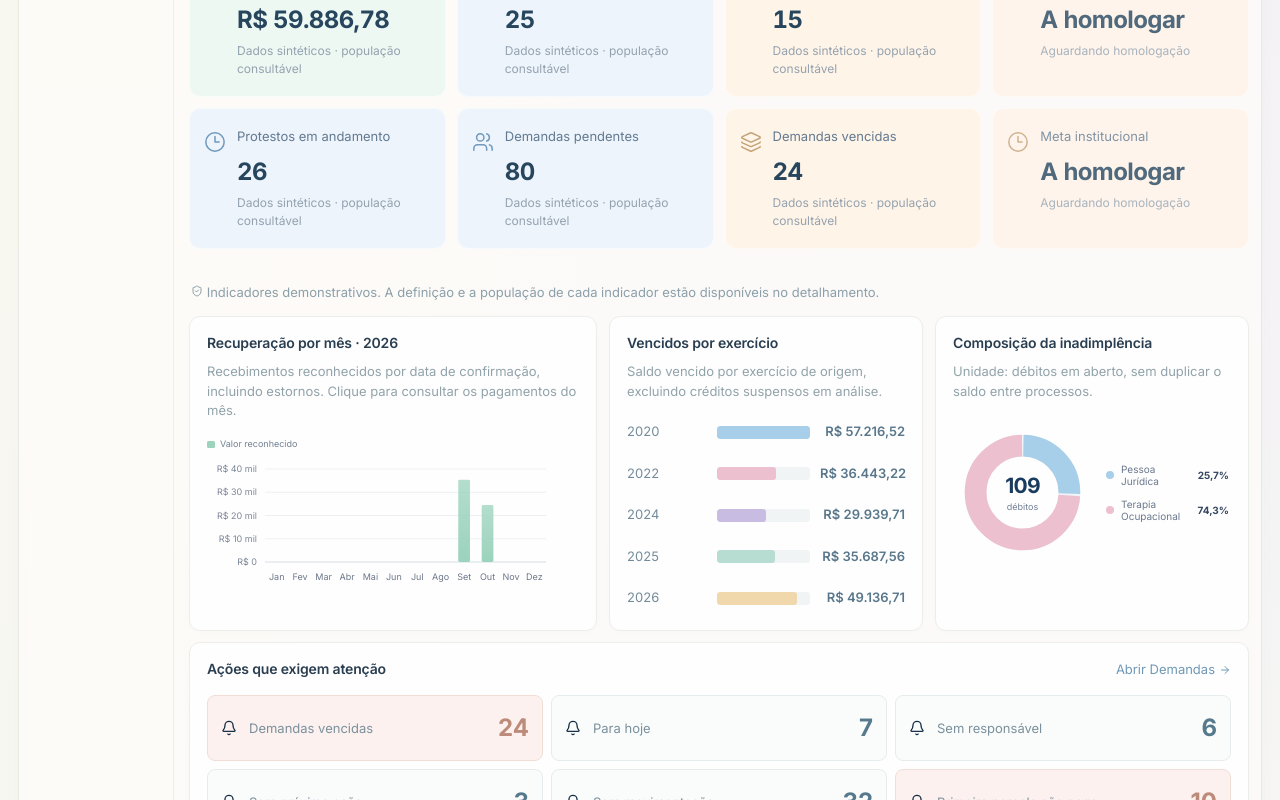
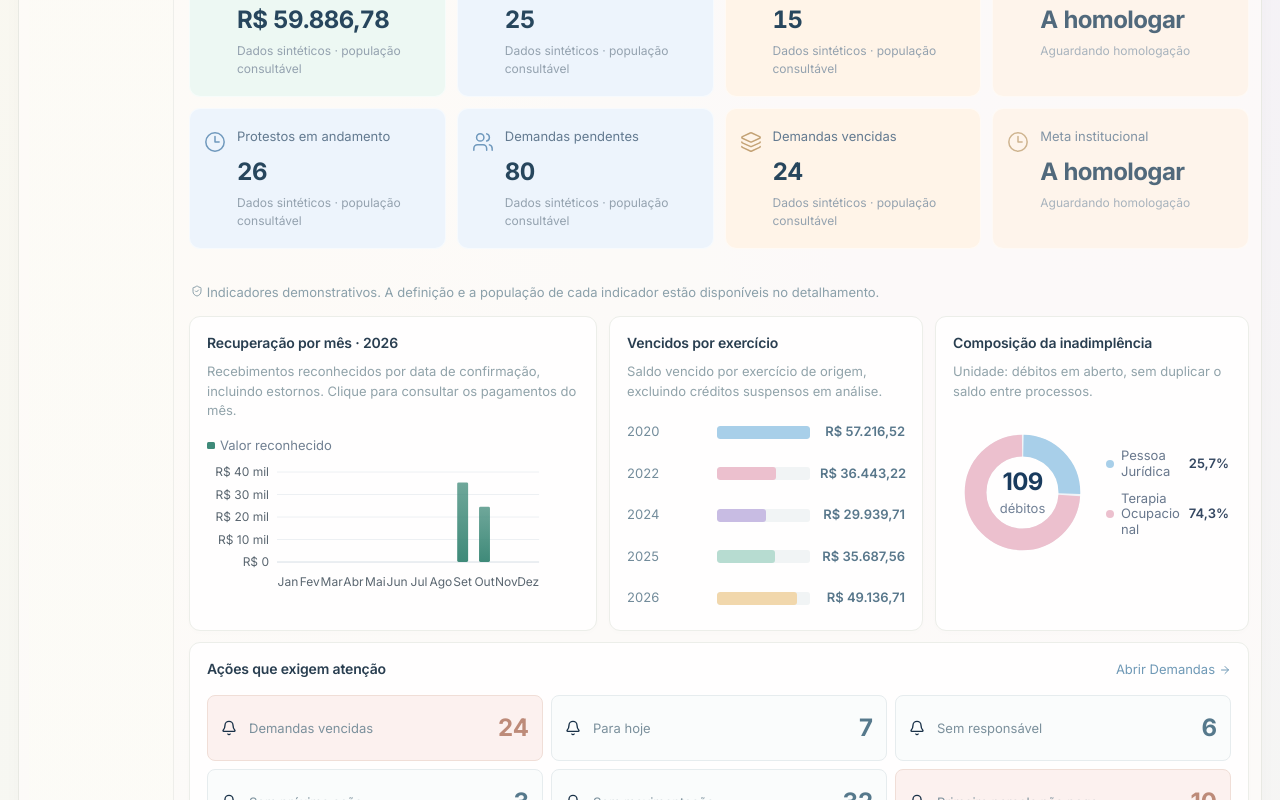
Before and after one commit to Denny-archer/negociafacil-web, a React (Vite) app: page / in a window 1280 px wide. Shown: the part 586-1386 px from the top of the page. Built offline with nearby package versions, Linux system fonts and the light colour scheme.

Commit message:
style(design): gráficos e ações de documento com tipografia e cores acessíveis

```diff
--- a/src/components/Charts.tsx
+++ b/src/components/Charts.tsx
@@ -21,6 +21,9 @@ interface DonutChartProps {
 const numberFormat = new Intl.NumberFormat('pt-BR', { maximumFractionDigits: 0 });
 const decimalFormat = new Intl.NumberFormat('pt-BR', { maximumFractionDigits: 1 });
 const moneyFormat = new Intl.NumberFormat('pt-BR', { style: 'currency', currency: 'BRL' });
+// Deslocamentos dos rótulos SVG (texto de 12px): centralização vertical no tick e distância da base do viewBox.
+const AXIS_LABEL_DY = 4;
+const MONTH_LABEL_OFFSET = 4;
 const finiteValue = (value: number) => (Number.isFinite(value) ? Math.max(0, value) : 0);
 
 function axisValue(value: number, money: boolean) {
@@ -62,8 +65,8 @@ export function ComboChart({ data, mode, onSelect, firstSeriesLabel, singleSerie
   const money = mode === 'money';
   const firstLabel = firstSeriesLabel || (money ? 'Arrecadação' : 'Total de inscritos');
   const secondLabel = money ? 'Valor em aberto' : 'Inadimplentes';
-  const firstColor = money ? '#9bd3bd' : '#b8dcf4';
-  const secondColor = '#e8a9c3';
+  const firstColor = money ? 'var(--chart-mint)' : 'var(--chart-blue)';
+  const secondColor = 'var(--chart-rose)';
 
   useEffect(() => {
     const element = container.current;
@@ -82,10 +85,10 @@ export function ComboChart({ data, mode, onSelect, firstSeriesLabel, singleSerie
   }));
   const hasData = values.some((point) => point.first > 0 || point.second > 0 || point.rate > 0);
   const height = money ? 130 : 150;
-  const left = money ? 58 : 43;
-  const right = 33;
+  const left = money ? 70 : 52;
+  const right = 40;
   const top = 12;
-  const bottom = 25;
+  const bottom = 28;
   const plotWidth = Math.max(1, width - left - right);
   const plotHeight = height - top - bottom;
   const scale = scaleFor(Math.max(0, ...values.flatMap((point) => [point.first, point.second])));
@@ -99,7 +102,7 @@ export function ComboChart({ data, mode, onSelect, firstSeriesLabel, singleSerie
   const activeValues = activeIndex === null ? undefined : values[activeIndex];
   const format = (value: number) => (money ? moneyFormat.format(value) : numberFormat.format(value));
   const labelEvery = data.length > 0 && cell < 21 ? Math.ceil(21 / cell) : 1;
-  const tooltipWidth = 176;
+  const tooltipWidth = 208;
   const tooltipLeft = activeIndex === null ? 0 : Math.max(4, Math.min(width - tooltipWidth - 4, left + cell * (activeIndex + 0.5) - tooltipWidth / 2));
 
   return (
@@ -114,16 +117,16 @@ export function ComboChart({ data, mode, onSelect, firstSeriesLabel, singleSerie
         <div className="chart-plot" style={{ height }} onMouseLeave={() => setActiveIndex(null)}>
           <svg className="chart-svg" viewBox={`0 0 ${width} ${height}`} aria-hidden="true">
             <defs>
-              <linearGradient id={`${paintId}-first`} x1="0" y1="0" x2="0" y2="1"><stop offset="0%" stopColor={firstColor} stopOpacity="0.75" /><stop offset="100%" stopColor={firstColor} /></linearGradient>
-              <linearGradient id={`${paintId}-second`} x1="0" y1="0" x2="0" y2="1"><stop offset="0%" stopColor={secondColor} stopOpacity="0.8" /><stop offset="100%" stopColor={secondColor} /></linearGradient>
+              <linearGradient id={`${paintId}-first`} x1="0" y1="0" x2="0" y2="1"><stop offset="0%" style={{ stopColor: firstColor }} stopOpacity="0.75" /><stop offset="100%" style={{ stopColor: firstColor }} /></linearGradient>
+              <linearGradient id={`${paintId}-second`} x1="0" y1="0" x2="0" y2="1"><stop offset="0%" style={{ stopColor: secondColor }} stopOpacity="0.8" /><stop offset="100%" style={{ stopColor: secondColor }} /></linearGradient>
             </defs>
             {scale.ticks.map((tick) => (
               <g key={tick}>
                 <line className="chart-grid" x1={left} x2={width - right} y1={yValue(tick)} y2={yValue(tick)} />
-                <text className="chart-axis" x={left - 8} y={yValue(tick) + 3} textAnchor="end">{axisValue(tick, money)}</text>
+                <text className="chart-axis" x={left - 8} y={yValue(tick) + AXIS_LABEL_DY} textAnchor="end">{axisValue(tick, money)}</text>
               </g>
             ))}
-            {!singleSeries && rateScale.ticks.map((tick) => <text className="chart-axis" key={tick} x={width - right + 8} y={yRate(tick) + 3}>{decimalFormat.format(tick)}%</text>)}
+            {!singleSeries && rateScale.ticks.map((tick) => <text className="chart-axis" key={tick} x={width - right + 8} y={yRate(tick) + AXIS_LABEL_DY}>{decimalFormat.format(tick)}%</text>)}
             <line className="chart-baseline" x1={left} x2={width - right} y1={top + plotHeight} y2={top + plotHeight} />
             {values.map((point, index) => {
               const centerX = left + cell * (index + 0.5);
@@ -132,7 +135,7 @@ export function ComboChart({ data, mode, onSelect, firstSeriesLabel, singleSerie
                   {activeIndex === index && <rect className="chart-active-column" x={left + cell * index} y={top} width={cell} height={plotHeight} rx="3" />}
                   <rect x={singleSeries ? centerX - barWidth : centerX - barWidth - 1.5} y={yValue(point.first)} width={singleSeries ? barWidth * 2 : barWidth} height={Math.max(0, plotHeight * point.first / scale.max)} fill={`url(#${paintId}-first)`} rx="1.4" />
                   {!singleSeries && <rect x={centerX + 1.5} y={yValue(point.second)} width={barWidth} height={Math.max(0, plotHeight * point.second / scale.max)} fill={`url(#${paintId}-second)`} rx="1.4" />}
-                  {index % labelEvery === 0 && <text className="chart-axis chart-month" x={centerX} y={height - 7} textAnchor="middle">{data[index].label}</text>}
+                  {index % labelEvery === 0 && <text className="chart-axis chart-month" x={centerX} y={height - MONTH_LABEL_OFFSET} textAnchor="middle">{data[index].label}</text>}
                 </g>
               );
             })}
--- a/src/components/charts.css
+++ b/src/components/charts.css
@@ -12,8 +12,8 @@
   gap: 7px 17px;
   margin: 2px 0 5px;
   min-height: 15px;
-  font-size: 9px;
-  line-height: 1.4;
+  font-size: var(--fs-xs);
+  line-height: var(--lh-snug);
 }
 
 .chart-legend > span {
@@ -36,7 +36,7 @@
   width: 16px;
   height: 2px;
   border-radius: 3px;
-  background: #255176;
+  background: var(--navy);
 }
 
 .chart-line-key::after {
@@ -46,7 +46,7 @@
   width: 5px;
   height: 5px;
   border-radius: 50%;
-  background: #255176;
+  background: var(--navy);
   content: '';
 }
 
@@ -68,19 +68,19 @@
 }
 
 .chart-axis {
-  fill: #7a8798;
+  fill: var(--text-muted);
   font-family: inherit;
-  font-size: 9px;
-  font-weight: 400;
+  font-size: var(--fs-2xs);
+  font-weight: var(--fw-regular);
 }
 
-.chart-month { fill: #6b7789; font-size: 9px; }
+.chart-month { fill: var(--text-muted); font-size: var(--fs-2xs); }
 .chart-baseline { stroke: #dfe5eb; stroke-width: 1; }
 .chart-active-column { fill: #f0f5f9; }
 .chart-bars rect:not(.chart-active-column) { transition: opacity 140ms ease; }
 .chart-bars-active rect:not(.chart-active-column) { opacity: 0.9; }
-.chart-rate-line { fill: none; stroke: #234e74; stroke-width: 2.1; stroke-linecap: round; stroke-linejoin: round; }
-.chart-rate-dot { fill: #234e74; stroke: #fff; stroke-width: 0.5; transition: r 140ms ease; }
+.chart-rate-line { fill: none; stroke: var(--navy); stroke-width: 2.1; stroke-linecap: round; stroke-linejoin: round; }
+.chart-rate-dot { fill: var(--navy); stroke: #fff; stroke-width: 0.5; transition: r 140ms ease; }
 
 .chart-hit-target {
   position: absolute;
@@ -107,15 +107,15 @@
   background: rgb(255 255 255 / 97%);
   box-shadow: 0 5px 20px rgb(24 55 84 / 12%);
   color: #607186;
-  font-size: 9px;
+  font-size: var(--fs-sm);
   pointer-events: none;
 }
 
-.chart-tooltip > strong { display: block; margin-bottom: 7px; color: #203c5a; font-size: 11px; }
+.chart-tooltip > strong { display: block; margin-bottom: 7px; color: #203c5a; font-size: var(--fs-md); }
 .chart-tooltip > span { display: flex; align-items: center; gap: 5px; margin-top: 5px; }
 .chart-tooltip i { width: 6px; height: 6px; border-radius: 2px; flex: 0 0 auto; }
-.chart-tooltip b { margin-left: auto; color: #233f5b; font-size: 9px; font-weight: 650; }
-.chart-tooltip .chart-tooltip-line { height: 2px; background: #234e74; }
+.chart-tooltip b { margin-left: auto; color: #233f5b; font-size: var(--fs-sm); font-weight: var(--fw-semibold); }
+.chart-tooltip .chart-tooltip-line { height: 2px; background: var(--navy); }
 
 .chart-empty {
   display: flex;
@@ -125,7 +125,7 @@
   justify-content: center;
   gap: 11px;
   color: #8895a5;
-  font-size: 11px;
+  font-size: var(--fs-sm);
 }
 
 .chart-empty-bars { display: flex; height: 30px; align-items: flex-end; gap: 5px; }
@@ -168,7 +168,7 @@
   top: 50%;
   left: 50%;
   display: flex;
-  width: 82px;
+  width: 92px;
   flex-direction: column;
   align-items: center;
   gap: 3px;
@@ -177,8 +177,8 @@
   pointer-events: none;
 }
 
-.donut-center strong { color: #193b5e; font-size: 21px; font-weight: 750; letter-spacing: -0.7px; line-height: 1.15; white-space: nowrap; }
-.donut-center span { color: #718096; font-size: 9px; line-height: 1.3; }
+.donut-center strong { color: #193b5e; font-size: var(--fs-xl); font-weight: var(--fw-bold); letter-spacing: -0.7px; line-height: var(--lh-tight); white-space: nowrap; }
+.donut-center span { color: #718096; font-size: var(--fs-xs); line-height: var(--lh-snug); }
 
 .donut-legend { display: flex; min-width: 0; flex: 1 1 92px; flex-direction: column; gap: 3px; }
 
@@ -193,16 +193,16 @@
   background: transparent;
   color: #69788d;
   font-family: inherit;
-  font-size: 10px;
+  font-size: var(--fs-xs);
   text-align: left;
-  line-height: 1.2;
+  line-height: var(--lh-tight);
   cursor: default;
 }
 
 .donut-legend-clickable { cursor: pointer; }
 .donut-legend-dot { width: 8px; height: 8px; flex: 0 0 8px; border-radius: 50%; }
 .donut-legend-item span { min-width: 0; flex: 1 1 auto; overflow-wrap: anywhere; }
-.donut-legend-item b { flex: 0 0 auto; margin-left: auto; color: #344761; font-size: 10px; font-weight: 650; white-space: nowrap; }
+.donut-legend-item b { flex: 0 0 auto; margin-left: auto; color: #344761; font-size: var(--fs-xs); font-weight: var(--fw-semibold); white-space: nowrap; }
 .donut-legend-item-active { background: #f5f8fb; color: #294967; }
 .donut-legend-item:focus-visible { outline: 2px solid #7ba5c6; outline-offset: 2px; }
 
@@ -215,7 +215,7 @@
   flex-direction: column;
   gap: 3px;
   width: max-content;
-  max-width: 180px;
+  max-width: 220px;
   padding: 7px 10px;
   border: 1px solid #e5ebf1;
   border-radius: 8px;
@@ -223,36 +223,36 @@
   color: #718096;
   box-shadow: 0 4px 16px rgb(24 55 84 / 10%);
   transform: translate(-50%, -30%);
-  font-size: 10px;
+  font-size: var(--fs-sm);
   text-align: center;
   pointer-events: none;
 }
 
-.donut-tooltip strong { color: #2a4765; font-size: 10px; font-weight: 650; }
-.donut-empty { margin: 0; color: #8a97a7; font-size: 10px; line-height: 1.7; }
+.donut-tooltip strong { color: #2a4765; font-size: var(--fs-sm); font-weight: var(--fw-semibold); }
+.donut-empty { margin: 0; color: #8a97a7; font-size: var(--fs-xs); line-height: var(--lh-body); }
 .donut-compact { min-height: 120px; gap: 8px; }
 .donut-compact .donut-visual { flex-basis: 120px; width: 120px; min-width: 80px; height: auto; }
 .donut-compact .donut-center { width: 70px; }
-.donut-compact .donut-center strong { font-size: 18px; }
-.donut-compact .donut-center span { font-size: 8px; }
+.donut-compact .donut-center strong { font-size: var(--fs-lg); }
+.donut-compact .donut-center span { font-size: var(--fs-2xs); }
 .donut-compact .donut-legend { gap: 2px; }
-.donut-compact .donut-legend-item { font-size: 9px; gap: 5px; padding: 3px 2px; }
-.donut-compact .donut-legend-item b { font-size: 9px; }
+.donut-compact .donut-legend-item { font-size: var(--fs-xs); gap: 5px; padding: 3px 2px; }
+.donut-compact .donut-legend-item b { font-size: var(--fs-xs); }
 .donut-compact .donut-legend-dot { width: 7px; height: 7px; flex-basis: 7px; }
 
 @container donut (max-width: 230px) {
   .donut-visual { max-width: 48%; }
   .donut-center { width: 64px; }
-  .donut-center strong { font-size: 18px; }
-  .donut-center span { font-size: 7.5px; }
-  .donut-legend-item { gap: 5px; font-size: 9px; }
-  .donut-legend-item b { font-size: 9px; }
-  .donut-compact .donut-center strong { font-size: 16px; }
-  .donut-compact .donut-center span { font-size: 7.5px; }
+  .donut-center strong { font-size: var(--fs-lg); }
+  .donut-center span { font-size: var(--fs-2xs); }
+  .donut-legend-item { gap: 5px; font-size: var(--fs-xs); }
+  .donut-legend-item b { font-size: var(--fs-xs); }
+  .donut-compact .donut-center strong { font-size: var(--fs-lg); }
+  .donut-compact .donut-center span { font-size: var(--fs-2xs); }
 }
 
-@media (max-width: 640px) {
-  .chart-legend { gap: 6px 12px; font-size: 8.5px; }
+@media (max-width: 600px) {
+  .chart-legend { gap: 6px 12px; font-size: var(--fs-2xs); }
   .donut-visual { flex-basis: 140px; width: 140px; height: auto; }
   .donut-layout { min-height: 140px; }
   .donut-compact .donut-visual { flex-basis: 114px; width: 114px; height: auto; }
```
Also changed, not shown: src/components/document-actions.css (+5 -5 lines), tests/visual-capture.cjs (+14 -0 lines), 1 other file (tests, documents, lock files or other folders).
